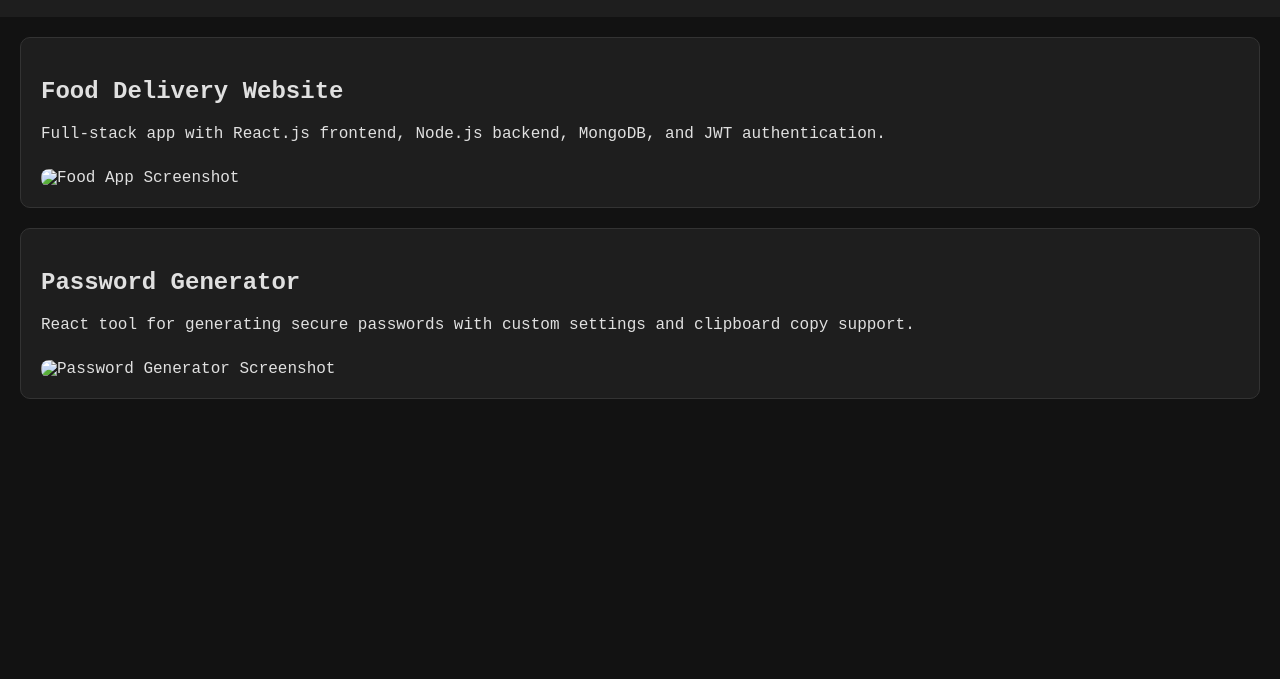
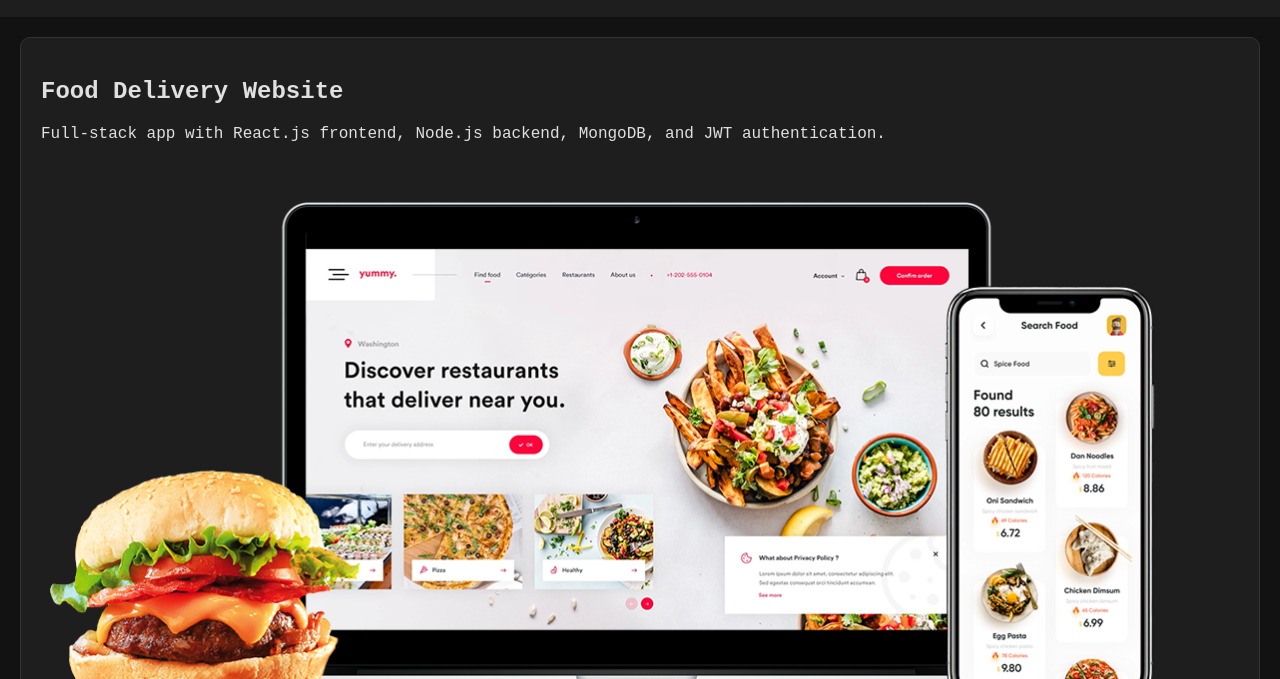
Before and after one commit to VivekPachava/vivekchowdarypachava_portfolio, a plain HTML site: page projects.html in a window 1280 px wide. Shown: the part 121-800 px from the top of the page. Drawn offline with Linux system fonts and the light colour scheme.

Commit message:
Update projects.html

```diff
--- a/projects.html
+++ b/projects.html
@@ -20,12 +20,12 @@
         <div class="project-card">
             <h2>Food Delivery Website</h2>
             <p>Full-stack app with React.js frontend, Node.js backend, MongoDB, and JWT authentication.</p>
-            <img src="assets/food-app.png" alt="Food App Screenshot">
+            <img src="food-app.png" alt="Food App Screenshot">
         </div>
         <div class="project-card">
             <h2>Password Generator</h2>
             <p>React tool for generating secure passwords with custom settings and clipboard copy support.</p>
-            <img src="assets/password-gen.png" alt="Password Generator Screenshot">
+            <img src="password-gen.png" alt="Password Generator Screenshot">
         </div>
     </main>
 </body>
```
